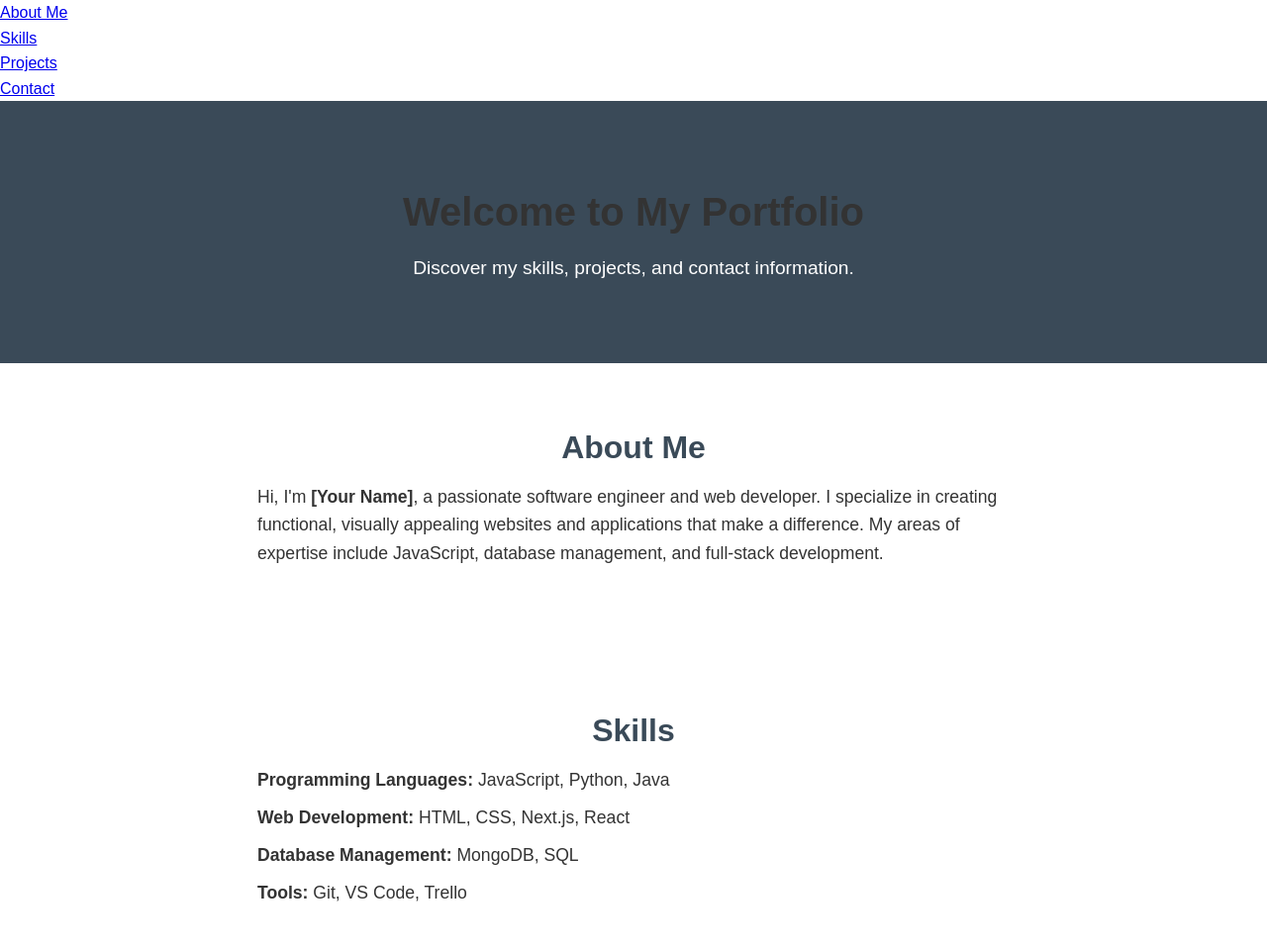
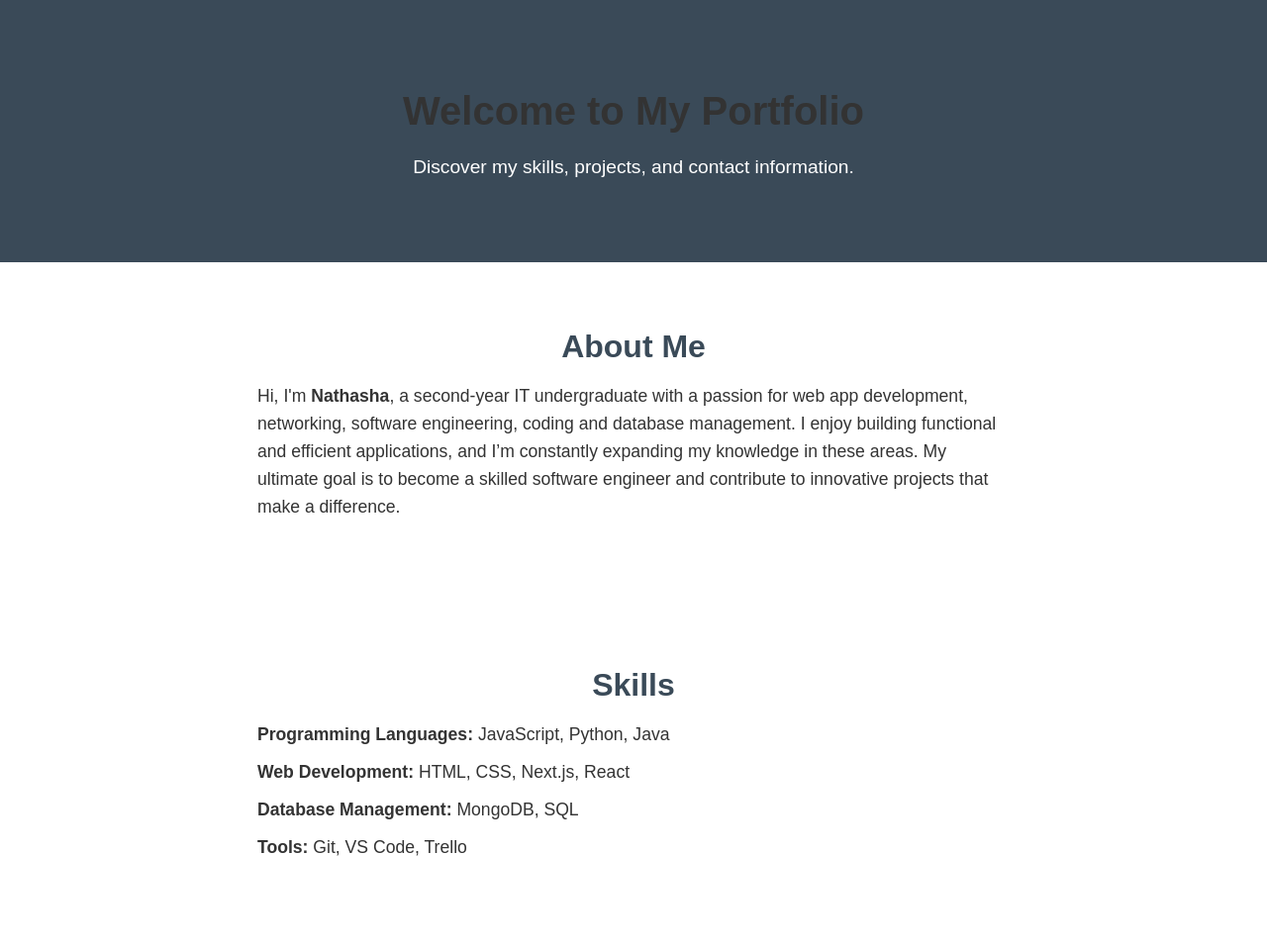
Before and after one commit to Nathashasathsarani/web, a plain HTML site: page index.html in a window 1280 px wide. Shown: the top 959 px of the page at 99% size. Drawn offline with Linux system fonts and the light colour scheme; files that its build step writes are made by us from their sources.

Commit message:
Update index.html

```diff
--- a/index.html
+++ b/index.html
@@ -7,17 +7,6 @@
     <link rel="stylesheet" href="styles.css">
 </head>
 <body>
-
-    <!-- Navigation Bar -->
-    <nav>
-        <ul>
-            <li><a href="#details">About Me</a></li>
-            <li><a href="#skills">Skills</a></li>
-            <li><a href="#projects">Projects</a></li>
-            <li><a href="#contact">Contact</a></li>
-        </ul>
-    </nav>
-
     <!-- Header Section -->
     <header>
         <div class="container">
@@ -30,7 +19,7 @@
     <section id="details" class="section">
         <div class="container">
             <h2>About Me</h2>
-            <p>Hi, I'm <strong>[Your Name]</strong>, a passionate software engineer and web developer. I specialize in creating functional, visually appealing websites and applications that make a difference. My areas of expertise include JavaScript, database management, and full-stack development.</p>
+            <p>Hi, I'm <strong>Nathasha</strong>, a second-year IT undergraduate with a passion for web app development, networking, software engineering, coding and database management. I enjoy building functional and efficient applications, and I’m constantly expanding my knowledge in these areas. My ultimate goal is to become a skilled software engineer and contribute to innovative projects that make a difference.</p>
         </div>
     </section>
 
@@ -73,7 +62,7 @@
 
     <!-- Footer -->
     <footer>
-        <p>&copy; 2024 [Your Name]. All rights reserved.</p>
+        <p>&copy; 2024 Nathasha. All rights reserved.</p>
     </footer>
 
 </body>
```
